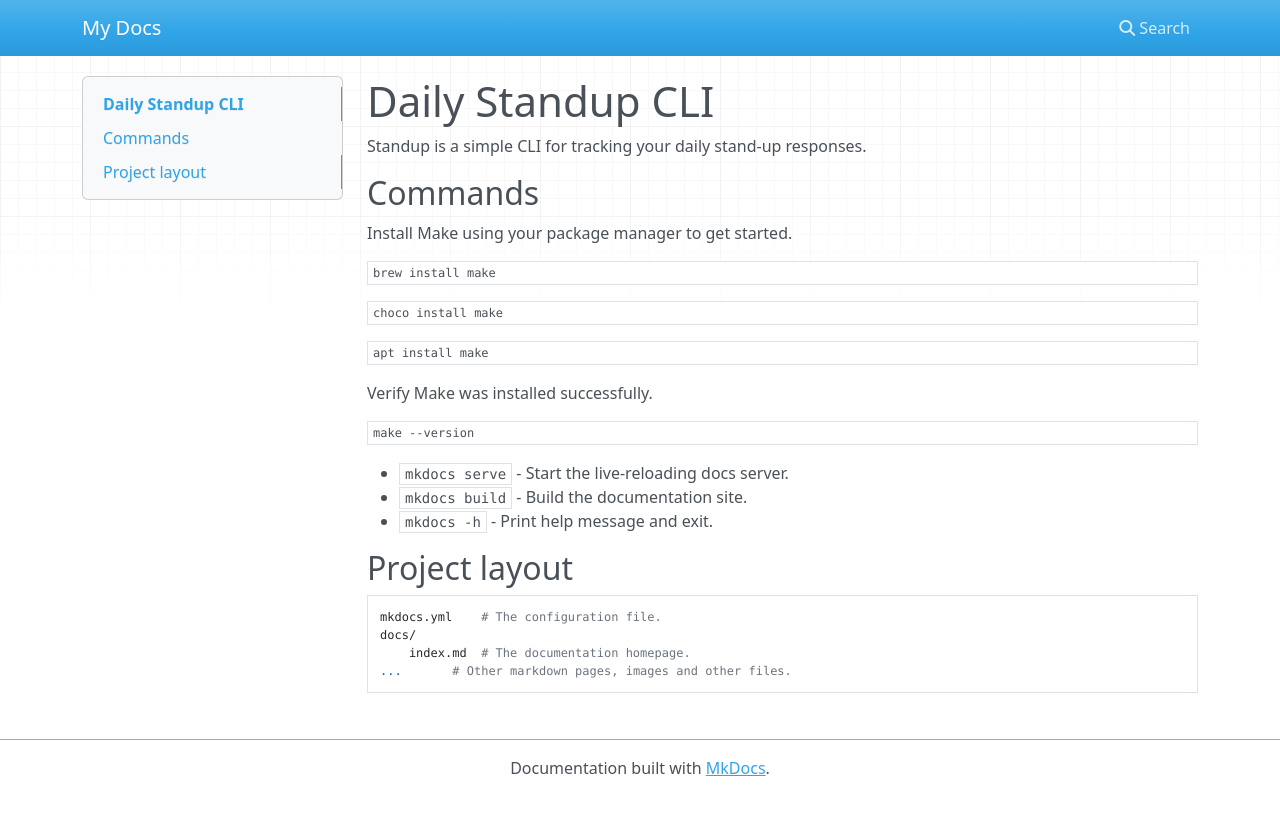
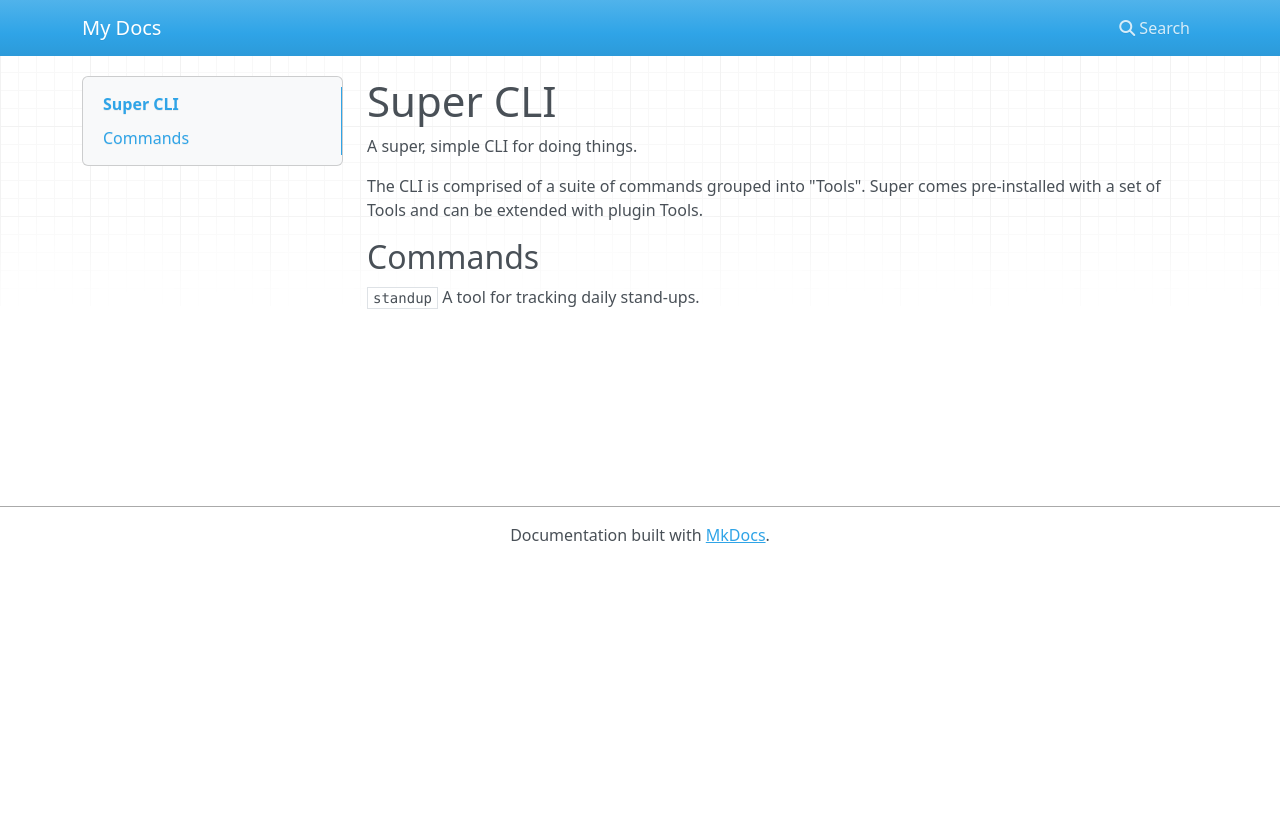
Before and after one commit to jmhart/super-cli, an MkDocs documentation site: the page built from docs/index.md, in a window 1280 px wide. Shown: the top 815 px of the page. Built offline with MkDocs 1.6.1, drawn with Linux system fonts in a browser that asks for light colours; nearby versions of some CDN libraries.

Commit message:
Refactoring and cleanup

````diff
--- a/docs/index.md
+++ b/docs/index.md
@@ -1,34 +1,9 @@
-# Daily Standup CLI
+# Super CLI
 
-Standup is a simple CLI for tracking your daily stand-up responses.
+A super, simple CLI for doing things.
+
+The CLI is comprised of a suite of commands grouped into "Tools". Super comes pre-installed with a set of Tools and can be extended with plugin Tools.
 
 ## Commands
 
-Install Make using your package manager to get started.
-
-```zsh
-brew install make
-```
-```zsh
-choco install make
-```
-```zsh
-apt install make
-```
-
-Verify Make was installed successfully.
-
-```zsh
-make --version
-```
-
-* `mkdocs serve` - Start the live-reloading docs server.
-* `mkdocs build` - Build the documentation site.
-* `mkdocs -h` - Print help message and exit.
-
-## Project layout
-
-    mkdocs.yml    # The configuration file.
-    docs/
-        index.md  # The documentation homepage.
-    ...       # Other markdown pages, images and other files.
+`standup` A tool for tracking daily stand-ups.
--- a/pyproject.toml
+++ b/pyproject.toml
@@ -26,4 +26,4 @@ dev = [
 ]
 
 [project.scripts]
-standup = "super.cli:standup"
+super = "super.cli:cli"
````
Also changed, not shown: 3 other files.
